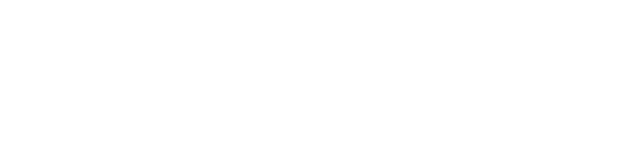
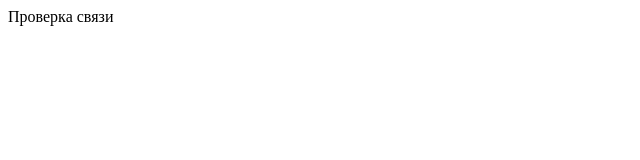
Before and after one commit to reratifffs/reratifffs.github.io, a plain HTML site: page index.html in a window 1280 px wide. Shown: the whole page, without its empty margins (0-640 px from the left). Drawn offline with Linux system fonts and the light colour scheme.

Commit message:
Add files via upload

```diff
--- a/index.html
+++ b/index.html
@@ -5,6 +5,6 @@
     <title>Тестовая страница</title>
 </head>
 <body>
-
+    Проверка связи
 </body>
 </html>
```
